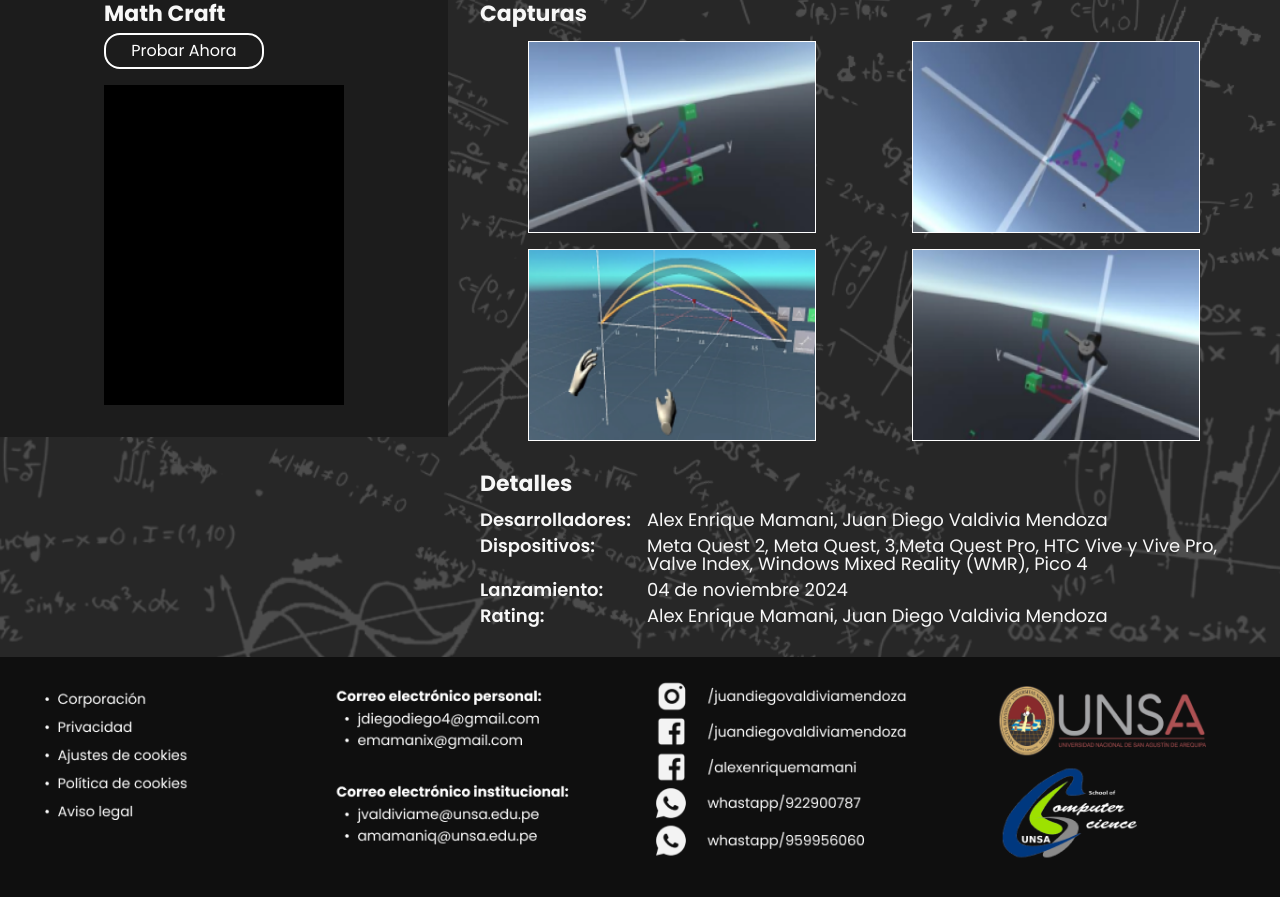
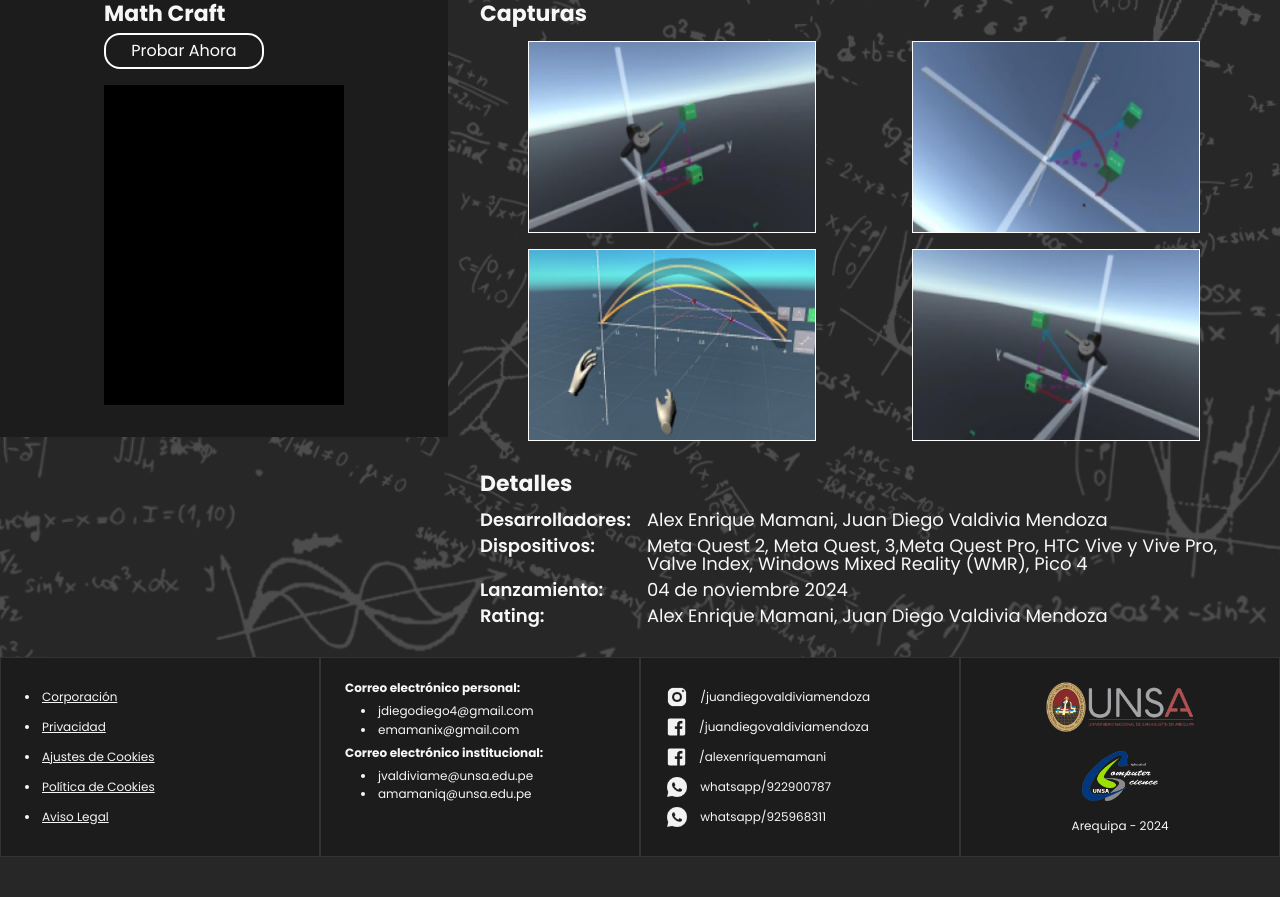
Before and after one commit to JD17VM/IHC_Proyectos, a plain HTML site: page public/index.html in a window 1280 px wide. Shown: the part 649-1546 px from the top of the page. After the commit the page ends 1506 px from the top, so only its background shows below. Drawn offline with nearby package versions, Linux system fonts and the light colour scheme.

Commit message:
feat(footer): Añadir footer

```diff
--- a/public/index.html
+++ b/public/index.html
@@ -9,6 +9,7 @@
     <link rel="stylesheet" href="https://fonts.googleapis.com/css2?family=Material+Symbols+Outlined:opsz,wght,FILL,GRAD@20..48,100..700,0..1,-50..200" />
     <link rel="stylesheet" href="https://cdn.jsdelivr.net/npm/bootstrap-icons@1.11.3/font/bootstrap-icons.min.css">
     <link rel="stylesheet" href="../static/css/estilos_generales.css">
+    <link rel="stylesheet" href="../static/css/estilos_footer.css">
     <link rel="stylesheet" href="../static/css/estilos_index.css">
     <title>Inicio</title>
 </head>
@@ -94,7 +95,57 @@
 
 
     <footer>
-        <img src="../static/imgs/Ejemplo/Footer.png" alt="">
+        <div class="contenedor_politicas">
+            <ul>
+                <li><a href="">Corporación</a></li>
+                <li><a href="">Privacidad</a></li>
+                <li><a href="">Ajustes de Cookies</a></li>
+                <li><a href="">Política de Cookies</a></li>
+                <li><a href="">Aviso Legal</a></li>
+            </ul>
+        </div>
+        <div class="contenedor_contacto">
+            <div>
+                <h3>Correo electrónico personal:</h3>
+                <ul>
+                    <li>jdiegodiego4@gmail.com</li>
+                    <li>emamanix@gmail.com</li>
+                </ul>
+
+                <h3>Correo electrónico institucional:</h3>
+                <ul>
+                    <li>jvaldiviame@unsa.edu.pe</li>
+                    <li>amamaniq@unsa.edu.pe</li>
+                </ul>
+            </div>
+        </div>
+        <div class="contenedor_redes_sociales">
+            <a href="" class="cont_red_social">
+                <img src="../static/imgs/logos/redes_sociales/logo_instagram_blanco.png" alt="">
+                <p>/juandiegovaldiviamendoza</p>
+            </a>
+            <a href="" class="cont_red_social">
+                <img src="../static/imgs/logos/redes_sociales/logo_facebook_blanco.png" alt="">
+                <p>/juandiegovaldiviamendoza</p>
+            </a>
+            <a href="" class="cont_red_social">
+                <img src="../static/imgs/logos/redes_sociales/logo_facebook_blanco.png" alt="">
+                <p>/alexenriquemamani</p>
+            </a>
+            <a href="" class="cont_red_social">
+                <img src="../static/imgs/logos/redes_sociales/logo_whatsapp_blanco.png" alt="">
+                <p>whatsapp/922900787</p>
+            </a>
+            <a href="" class="cont_red_social">
+                <img src="../static/imgs/logos/redes_sociales/logo_whatsapp_blanco.png" alt="">
+                <p>whatsapp/925968311</p>
+            </a>
+        </div>
+        <div class="contenedor_logo_fecha">
+            <img src="../static/imgs/logos/LOGO_UNSA_Fondo_Negro.png" alt="">
+            <img src="../static/imgs/logos/Logo_Computacion_Fondo_Negro.png" alt="">
+            <p>Arequipa - 2024</p>
+        </div>
     </footer>
     <script src="../static/js/index.js"></script>
 </body>
--- /dev/null
+++ b/static/css/estilos_footer.css
@@ -0,0 +1,140 @@
+:root{
+    --fuente_regular:400;
+    --fuente_semibold:600;
+    --fuente_bold:700;
+
+    --fuente_tamanio_titulo_1:28px;
+    --fuente_tamanio_titulo_2:22px;
+    --fuente_tamanio_titulo_3:18px;
+    --fuente_tamanio_titulo_4:15px;
+    --fuente_tamanio_titulo_5:12px;
+
+    --color_rojo_1:#913919;
+    --color_rojo_0:#DA5625;
+    --color_rojo_-1:#E27C55;
+    --color_rojo_-2:#EAA186;
+
+    --color_caqui_1:#687756;
+    --color_caqui_0:#859870;
+    --color_caqui_-1:#A0AF90;
+    --color_caqui_-2:#C9D1BF;
+
+    --color_celeste_1:#134C49;
+    --color_celeste_0:#19625E;
+    --color_celeste_-1:#2AA7A0;
+    --color_celeste_-2:#76DCD6;
+
+    --color_azul_0:#0B1420;
+    --color_azul_-1:#26446D;
+    --color_azul_-2:#6590CA;
+
+    --color_negro:#1C1C1C;
+    --color_gris_1:#686868;
+    --color_gris_0:#B3B3B3;
+    --color_gris_-1:#DDDDDD;
+    --color_blanco:#F7F7F7;
+}
+
+:root{
+    --height_footer: 200px;
+}
+
+footer{
+    background-color: #1C1C1C;
+    height: var(--height_footer);
+    width: 100%;
+    display: grid;
+
+    grid-template-columns: 1fr 1fr 1fr 1fr;
+    color: var(--color_blanco);
+    font-size: var(--fuente_tamanio_titulo_5);
+    box-sizing: border-box;
+}
+
+footer > div{
+    /*background-color: red;*/
+    height: auto;
+    border: 1px solid rgb(51, 51, 51);
+    display: flex;
+    flex-direction: column;
+    padding: 1.5rem;
+    justify-content: space-between;
+    box-sizing: border-box;
+}
+
+    footer > div > ul{
+        list-style-type: disc;
+        list-style-position: inside;
+        display: flex;
+        flex-direction: column;
+        height: 100%;
+        justify-content: space-around;
+        color: inherit;
+        padding-left: 0;
+    }
+
+    footer > div > ul > li > a{
+        color:inherit;
+        text-decoration: underline;
+    }
+
+
+    footer > div.contenedor_redes_sociales > a{
+        /*background-color: green;*/
+        display: flex;
+        height:30px;
+        align-items: center;
+        color: inherit;
+    }
+
+    footer > div.contenedor_redes_sociales > a > img{
+        height: 80%;
+        margin-right: 0.7rem;
+    }
+
+
+    footer > div.contenedor_contacto > div{
+        display: flex;
+        flex-direction: column;
+        row-gap: 0.7rem;
+    }
+
+        footer > div.contenedor_contacto > div > h3{
+            font-weight: var(--fuente_bold);
+        }
+
+        footer > div.contenedor_contacto > div > ul{
+            display: flex;
+            flex-direction: column;
+            row-gap: 0.4rem;
+            list-style-type: disc;
+            list-style-position: inside;
+            padding-left: 1rem;
+        }
+
+    footer > div.contenedor_logo_fecha{
+        row-gap: 1rem;
+        display: flex;
+        align-items: center;
+    }
+
+        footer > div.contenedor_logo_fecha > img{
+            height:50px;
+            width: auto;
+            object-fit: contain; /* Mantiene las proporciones */
+        }
+
+
+
+@media (max-width: 800px){
+    footer{
+        grid-template-columns: 1fr 1fr;
+        height:calc(2 * var(--height_footer))
+    }
+
+    footer > div > ul{
+        list-style-type: none; /* Esto quita los marcadores */
+        margin: 0; /* Opcional: Elimina el margen por defecto */
+        padding: 0; /* Opcional: Elimina el relleno por defecto */
+    }
+}
```
Also changed, not shown: static/imgs/Logos/redes_sociales/logo_facebook_blanco.png (added), static/imgs/Logos/redes_sociales/logo_instagram_blanco.png (added), static/imgs/Logos/redes_sociales/logo_tiktok_blanco.png (added), static/imgs/Logos/redes_sociales/logo_whatsapp_blanco.png (added).
